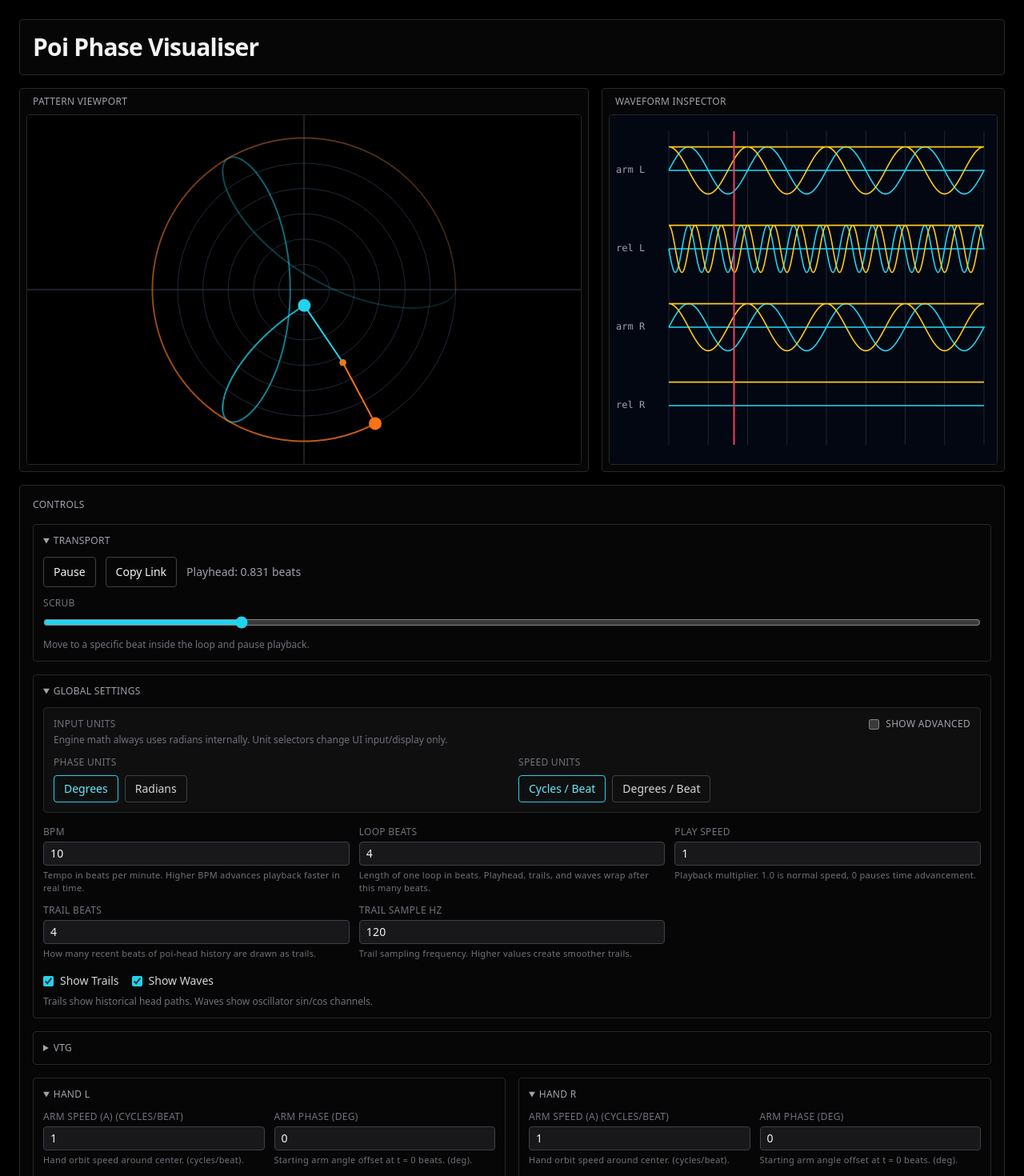
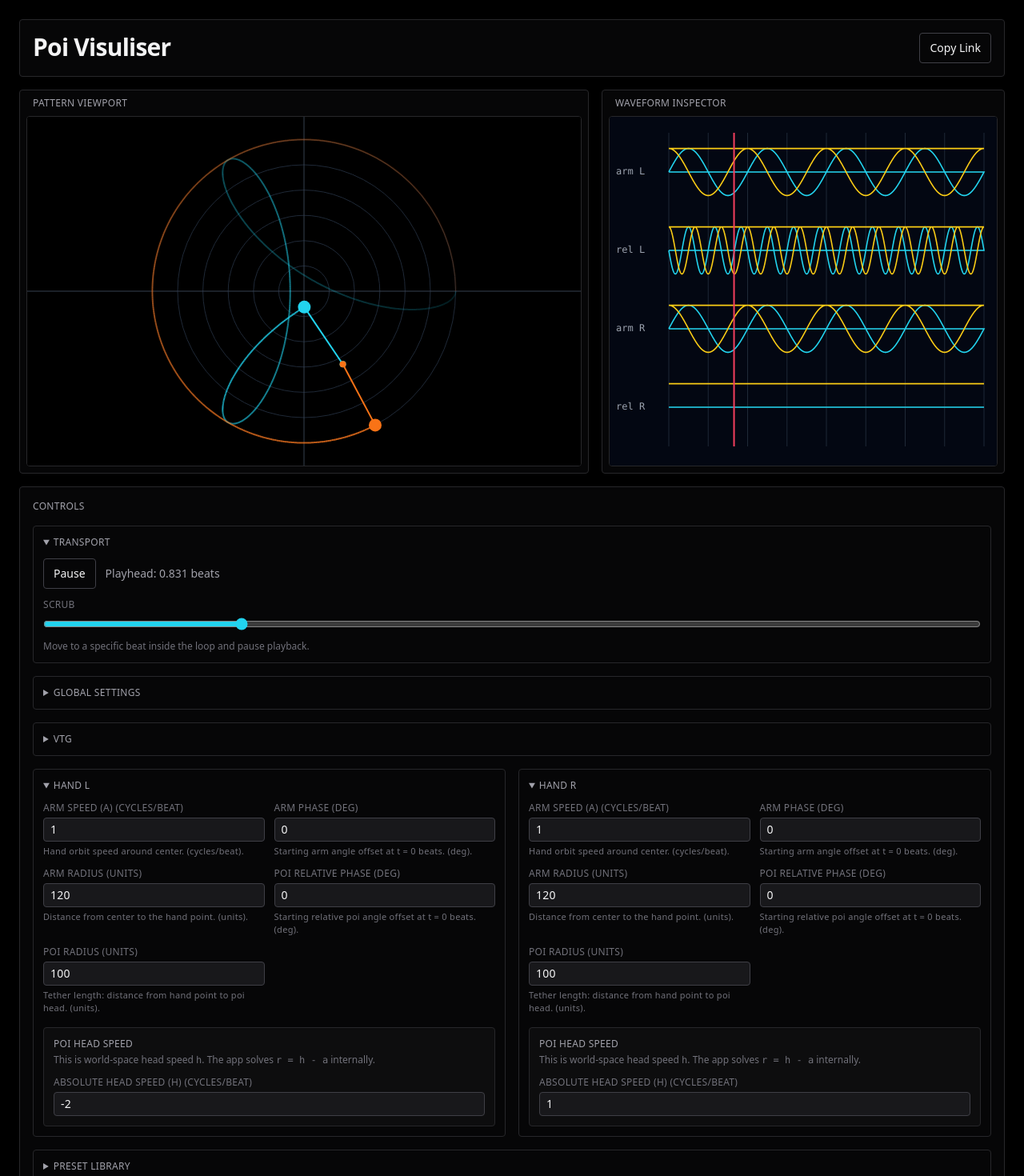
Before and after one commit to Jragon/poi-viz, a Vue app: page / in a window 1280 px wide. Shown: the top 1470 px of the page at 80% size. Built offline with nearby package versions, Linux system fonts and the light colour scheme.

Commit message:
minor ui changes

```diff
--- a/src/App.vue
+++ b/src/App.vue
@@ -382,7 +382,16 @@ onBeforeUnmount(() => {
 <template>
   <main class="mx-auto flex min-h-screen w-full max-w-7xl flex-col gap-4 p-4 text-zinc-100 md:p-6">
     <header class="rounded border border-zinc-800 bg-zinc-950/70 p-4">
-      <h1 class="text-2xl font-semibold tracking-tight md:text-3xl">Poi Phase Visualiser</h1>
+      <div class="flex items-start justify-between gap-3">
+        <h1 class="text-2xl font-semibold tracking-tight md:text-3xl">Poi Visuliser</h1>
+        <button
+          class="rounded border border-zinc-700 px-3 py-2 text-sm font-medium hover:border-zinc-500"
+          type="button"
+          @click="handleCopyLink"
+        >
+          {{ copyLinkLabel }}
+        </button>
+      </div>
     </header>
 
     <section class="grid gap-4 lg:grid-cols-12">
@@ -410,11 +419,9 @@ onBeforeUnmount(() => {
         :state="state"
         :looped-playhead-beats="loopedPlayheadBeats"
         :scrub-step="scrubStep"
-        :copy-link-label="copyLinkLabel"
         :user-presets="userPresetSummaries"
         :preset-library-status="presetLibraryStatus"
         @toggle-playback="handleTogglePlayback"
-        @copy-link="handleCopyLink"
         @set-scrub="handleSetScrub"
         @set-global-number="handleSetGlobalNumber"
         @set-global-boolean="handleSetGlobalBoolean"
--- a/src/components/Controls.vue
+++ b/src/components/Controls.vue
@@ -20,7 +20,6 @@ interface ControlsProps {
   state: AppState;
   loopedPlayheadBeats: number;
   scrubStep: number;
-  copyLinkLabel: string;
   userPresets: UserPresetSummary[];
   presetLibraryStatus: string;
 }
@@ -35,7 +34,6 @@ const props = defineProps<ControlsProps>();
 
 const emit = defineEmits<{
   (event: "toggle-playback"): void;
-  (event: "copy-link"): void;
   (event: "save-user-preset", name: string): void;
   (event: "load-user-preset", presetId: string): void;
   (event: "delete-user-preset", presetId: string): void;
@@ -502,13 +500,6 @@ function formatSavedAt(isoString: string): string {
           >
             {{ props.state.global.isPlaying ? "Pause" : "Play" }}
           </button>
-          <button
-            class="rounded border border-zinc-700 px-3 py-2 text-sm font-medium hover:border-zinc-500"
-            type="button"
-            @click="emit('copy-link')"
-          >
-            {{ props.copyLinkLabel }}
-          </button>
           <p class="text-sm text-zinc-400">Playhead: {{ props.loopedPlayheadBeats.toFixed(3) }} beats</p>
         </div>
 
@@ -528,7 +519,7 @@ function formatSavedAt(isoString: string): string {
       </div>
     </details>
 
-    <details class="mt-4 rounded border border-zinc-800 p-3" open>
+    <details class="mt-4 rounded border border-zinc-800 p-3">
       <summary class="cursor-pointer text-xs uppercase tracking-wide text-zinc-400">Global Settings</summary>
       <div class="mt-3">
         <div class="mb-4 rounded border border-zinc-800 bg-zinc-900/50 p-3">
@@ -702,7 +693,7 @@ function formatSavedAt(isoString: string): string {
       </details>
     </div>
 
-    <details class="mt-4 rounded border border-zinc-800 p-3" open>
+    <details class="mt-4 rounded border border-zinc-800 p-3">
       <summary class="cursor-pointer text-xs uppercase tracking-wide text-zinc-400">Preset Library</summary>
       <div class="mt-3">
         <p class="text-xs text-zinc-500">
```
Also changed, not shown: .agent/CONTINUITY.md, 1 other file (tests, documents, lock files or other folders).
